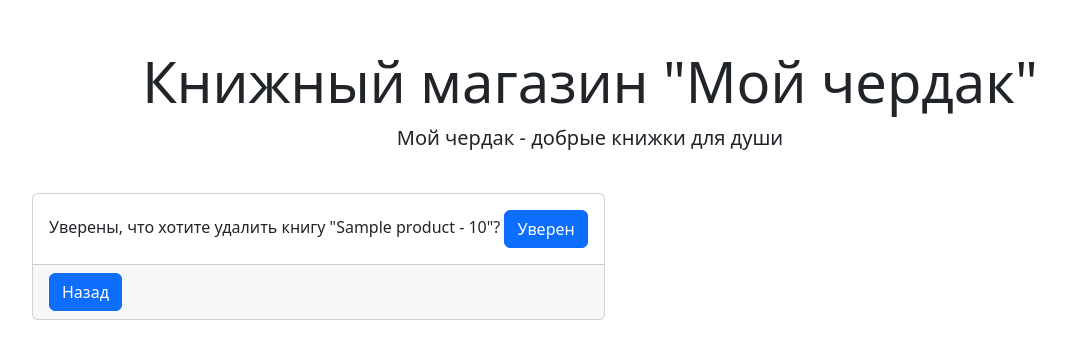
After one commit to marie-george/djangoproject, a Django app: a page that uses catalog/templates/catalog/product_confirm_delete.html in a window 1280 px wide. The commit adds this page. Shown: the top 359 px of the page, without its empty margins (50-1116 px from the left). Run offline with Django 4.2, Linux system fonts and the light colour scheme; tables that the repository leaves empty hold one stand-in row (values such as "Sample post").

Commit message:
added DeleteView for Product model

```diff
--- a/catalog/templates/catalog/includes/inc_product_card.html
+++ b/catalog/templates/catalog/includes/inc_product_card.html
@@ -9,5 +9,6 @@
         <p class="card-text">{{ object.price }} руб.</p>
         <a href="{% url 'catalog:product_detail' object.slug %}" class="btn btn-primary">Подробнее</a>
         <a href="{% url 'catalog:product_update' object.slug %}" class="btn btn-primary">Изменить</a>
+        <a href="{% url 'catalog:product_delete' object.slug %}" class="btn btn-primary">Удалить</a>
     </div>
 </div>
--- /dev/null
+++ b/catalog/templates/catalog/product_confirm_delete.html
@@ -0,0 +1,21 @@
+{% extends 'catalog/base.html' %}
+
+{% block content %}
+{% load catalog_tags %}
+
+<div class="col">
+  <div class="card">
+    <div class="card-body">
+      <form method="post" enctype="multipart/form-data">
+        {% csrf_token %}
+        Уверены, что хотите удалить книгу "{{ object }}"?
+        <input type="submit" class="btn btn-primary" value="Уверен">
+      </form>
+    </div>
+    <div class="card-footer">
+      <a href="{% url 'catalog:product_list' %}" class="btn btn-primary">Назад</a>
+    </div>
+  </div>
+</div>
+
+{% endblock %}
--- a/catalog/urls.py
+++ b/catalog/urls.py
@@ -2,7 +2,8 @@ from django.urls import path
 
 from catalog.apps import CatalogConfig
 from catalog.views import IndexView, ContactsView, ProductListView, ProductDetailView, BlogListView, BlogDetailView, \
-    BlogCreateView, BlogUpdateView, BlogDeleteView, toggle_publication, ProductCreateView, ProductUpdateView
+    BlogCreateView, BlogUpdateView, BlogDeleteView, toggle_publication, ProductCreateView, ProductUpdateView, \
+    ProductDeleteView
 
 app_name = CatalogConfig.name
 
@@ -18,5 +19,6 @@ urlpatterns = [
     path('blog/delete/<slug:slug>/', BlogDeleteView.as_view(), name='blog_delete'),
     path('blog/toggle/<slug:slug>/', toggle_publication, name='toggle_publication'),
     path('products/create/', ProductCreateView.as_view(), name='product_create'),
-    path('products/update/<slug:slug>/', ProductUpdateView.as_view(), name='product_update')
+    path('products/update/<slug:slug>/', ProductUpdateView.as_view(), name='product_update'),
+    path('products/delete/<slug:slug>/', ProductDeleteView.as_view(), name='product_delete')
 ]
--- a/catalog/views.py
+++ b/catalog/views.py
@@ -46,6 +46,11 @@ class ProductUpdateView(generic.UpdateView):
 
     def get_success_url(self):
         return reverse('catalog:product_detail', kwargs={'slug': self.object.slug})
+
+
+class ProductDeleteView(generic.DeleteView):
+    model = Product
+    success_url = reverse_lazy('catalog:product_list')
 
 
 class BlogListView(generic.ListView):
```
